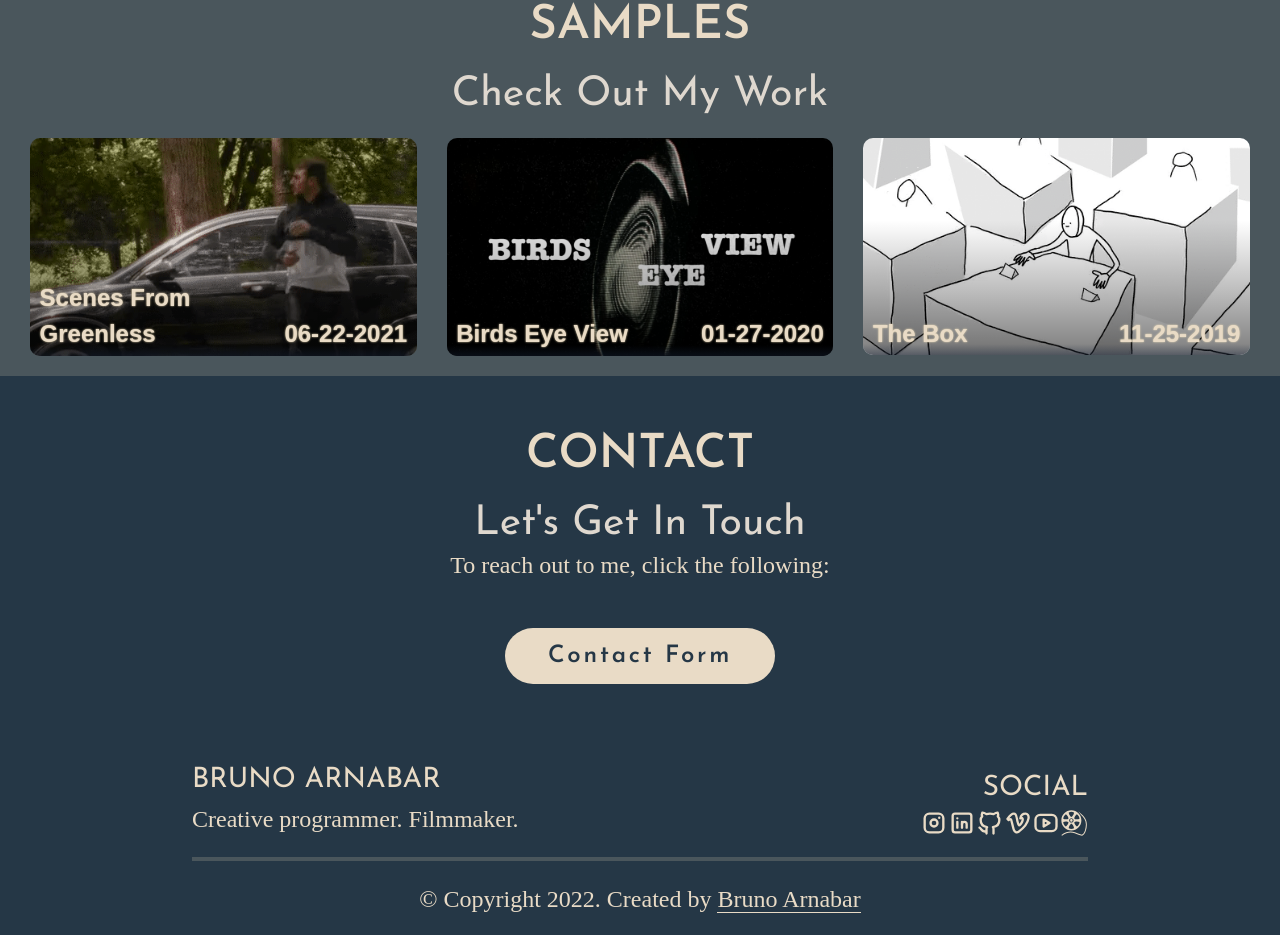
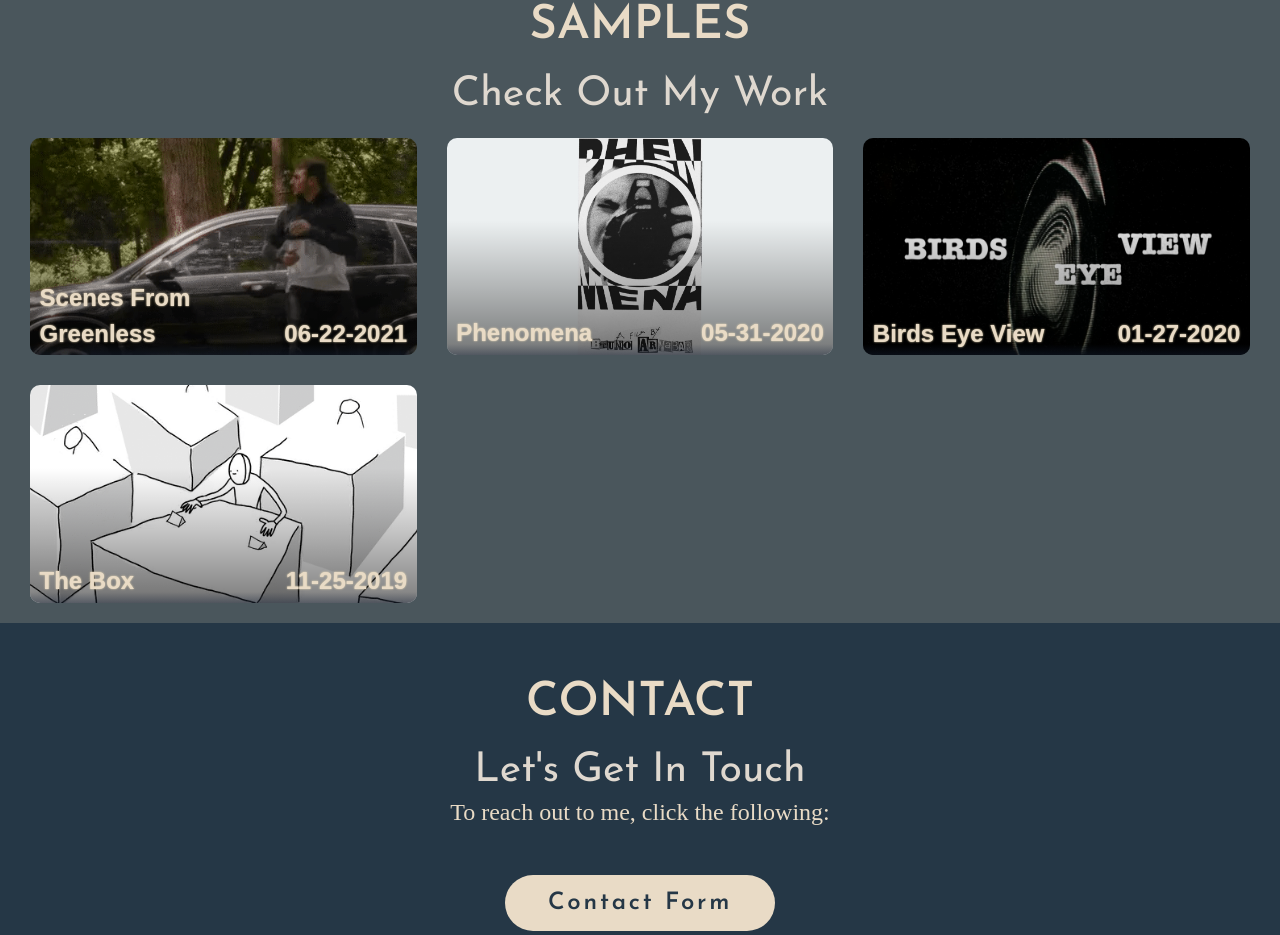
Before and after one commit to brunoarnabar/film-portfolio-deployment, a React (Create React App) app: page / in a window 1280 px wide. Shown: the part 1944-2879 px from the top of the page. Built offline with nearby package versions, Linux system fonts and the light colour scheme; a web font is replaced by a local one.

Commit message:
Phenomena

```diff
--- a/src/Components/Sample/FilmData.jsx
+++ b/src/Components/Sample/FilmData.jsx
@@ -1,5 +1,5 @@
-import greenlessGif from "../../Video/Gifs/Greenless.gif";
-import greenlessImg from "../../Video/Thumbnail/Greenless.png";
+import GreenlessGif from "../../Video/Gifs/Greenless.gif";
+import GreenlessImg from "../../Video/Thumbnail/Greenless.png";
 
 import theBoxGif from "../../Video/Gifs/theBox.gif";
 import theBoxImg from "../../Video/Thumbnail/theBox.png";
@@ -7,16 +7,19 @@ import theBoxImg from "../../Video/Thumbnail/theBox.png";
 import BirdsEyeViewGif from "../../Video/Gifs/BirdsEyeView.gif";
 import BirdsEyeViewImg from "../../Video/Thumbnail/BirdsEyeView.png";
 
+import PhenomenaGif from "../../Video/Gifs/Phenomena.gif";
+import PhenomenaImg from "../../Video/Thumbnail/Phenomena.png";
+
 export const GreenlessInfo = {
   key: 1,
   title: "Scenes From Greenless",
   date: "06-22-2021",
   vidUrl: "https://vimeo.com/600195237",
   workType: "Personal",
-  info: "Scenes from a feature film left unfinished due to complications. The" + <a href='https://docs.google.com/document/d/1fwpR5-fPEgVoCyHbAVTihwzq7plt0OnTIJ8YyZq_roQ/edit?usp=sharing'> script </a> + "was feature length, and the experience on set the days we shoot have been invaluable",
+  info: "Shots from a feature film that was never finished due to complications. The script was feature length, and the experience on set the days we shoot has been invaluable",
   skinny: true,
-  gif: greenlessGif,
-  img: greenlessImg,
+  gif: GreenlessGif,
+  img: GreenlessImg,
   url: "Greenless",
 };
 
@@ -45,3 +48,16 @@ export const BirdsEyeViewInfo = {
   img: BirdsEyeViewImg,
   url: "BirdsEyeView",
 };
+
+export const PhenomenaInfo = {
+  key: 4,
+  title: "Phenomena",
+  date: "05-31-2020",
+  vidUrl: "https://youtu.be/uVNm_LsNVBw",
+  workType: "Personal",
+  info: "A meditation on film, language, and human nature. Graphic design by Daniel Arnabar",
+  skinny: false,
+  gif: PhenomenaGif,
+  img: PhenomenaImg,
+  url: "Phenomena",
+};
--- /dev/null
+++ b/src/Components/Sample/Films/FilmComponent/Phenomena.jsx
@@ -0,0 +1,7 @@
+import FilmInstance from "../FilmInstance/FilmInstance";
+import React from "react";
+import { PhenomenaInfo } from "../../FilmData";
+
+export default function Phenomena() {
+  return <FilmInstance filmInfo={PhenomenaInfo} />;
+}
--- a/src/Components/Sample/Sample.jsx
+++ b/src/Components/Sample/Sample.jsx
@@ -1,7 +1,7 @@
 import "./sample.scss";
 
 import Preview from "./Films/Preview/Preview";
-import { GreenlessInfo, BirdsEyeViewInfo, TheBoxInfo } from "./FilmData";
+import { GreenlessInfo, BirdsEyeViewInfo, TheBoxInfo, PhenomenaInfo } from "./FilmData";
 
 //goToContext
 import { useRef, useEffect } from "react";
@@ -36,6 +36,9 @@ export default function Samples() {
           <Preview {...GreenlessInfo} />
         </div>
         <div className="SamplePreview fs-heading">
+          <Preview {...PhenomenaInfo} />
+        </div>
+        <div className="SamplePreview fs-heading">
           <Preview {...BirdsEyeViewInfo} />
         </div>
         <div className="SamplePreview fs-heading">
--- a/src/Components/Sample/sample.scss
+++ b/src/Components/Sample/sample.scss
@@ -24,6 +24,7 @@ $max-col-count: 2;
     // display
     display: grid;
     gap: 2rem;
+    grid-auto-columns:minmax(0, 1fr);
     grid-auto-flow: column;
     // box-model
     margin: 0 2rem;
@@ -42,6 +43,7 @@ $max-col-count: 3;
     // display
     display: grid;
     gap: 3rem;
+    grid-auto-columns:minmax(0, 1fr);
     grid-auto-flow: column;
     // box-model
     margin: 0 3rem;
--- a/src/index.js
+++ b/src/index.js
@@ -5,6 +5,7 @@ import App from "./App";
 import Greenless from "./Components/Sample/Films/FilmComponent/Greenless";
 import TheBox from "./Components/Sample/Films/FilmComponent/TheBox";
 import BirdsEyeView from "./Components/Sample/Films/FilmComponent/BirdsEyeView";
+import Phenomena from "./Components/Sample/Films/FilmComponent/Phenomena";
 // import Nav from "./Components/Nav/Nav"
 
 //goToContext
@@ -29,6 +30,7 @@ root.render(
                 <Route path="/Greenless" element={<Greenless />} />
                 <Route path="/TheBox" element={<TheBox />} />
                 <Route path="/BirdsEyeView" element={<BirdsEyeView />} />
+                <Route path="/Phenomena" element={<Phenomena />} />
                 <Route
                   path="*"
                   element={
```
Also changed, not shown: src/Video/Thumbnail/Phenomena.png (added), 1 other file (tests, documents, lock files or other folders).
